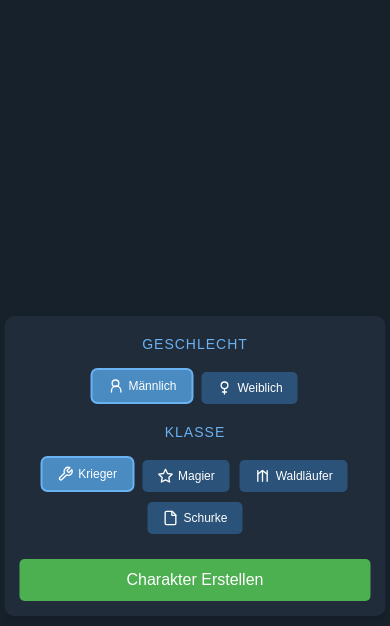
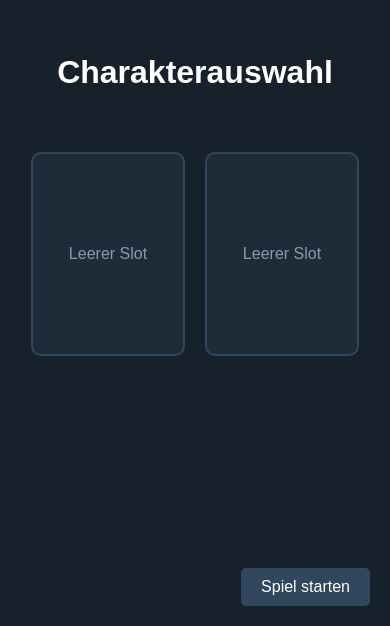
Before and after one commit to BiigToastie/G4NGMMO, a website built with webpack: page public/index.html in a window 390 px wide. Shown: the part 218-844 px from the top of the page. Built offline with nearby package versions, Linux system fonts and the light colour scheme; files whose address does not match are found by name; what @twa-dev/sdk would draw is missing.

Commit message:
Fix: Korrigiere Charakterauswahl und -erstellung

```diff
--- a/public/index.html
+++ b/public/index.html
@@ -3,173 +3,178 @@
 <head>
     <meta charset="UTF-8">
     <meta name="viewport" content="width=device-width, initial-scale=1.0">
-    <title>MMO Telegram Game</title>
+    <title>MMO Game</title>
     <style>
         body {
             margin: 0;
-            padding: 0;
+            overflow: hidden;
             font-family: Arial, sans-serif;
             background-color: #17212b;
-            color: #f5f5f5;
-            overflow: hidden;
+            color: white;
+        }
+
+        #character-selection {
+            position: absolute;
+            width: 100%;
+            height: 100%;
+            display: none;
+            flex-direction: column;
+            align-items: center;
+            justify-content: center;
+            gap: 20px;
+        }
+
+        .character-slots {
+            display: flex;
+            gap: 20px;
+            justify-content: center;
+            width: 100%;
+            padding: 20px;
+        }
+
+        .character-slot {
+            width: 150px;
+            height: 200px;
+            border: 2px solid #30475e;
+            border-radius: 10px;
+            display: flex;
+            flex-direction: column;
+            align-items: center;
+            justify-content: center;
+            cursor: pointer;
+            background-color: rgba(48, 71, 94, 0.3);
+            transition: all 0.3s ease;
+        }
+
+        .character-slot:hover {
+            border-color: #4a90e2;
+            background-color: rgba(74, 144, 226, 0.1);
+        }
+
+        .character-slot.selected {
+            border-color: #4a90e2;
+            background-color: rgba(74, 144, 226, 0.2);
+        }
+
+        .empty-slot-text {
+            color: #8a9aa9;
+            text-align: center;
+        }
+
+        #character-creator {
+            display: none;
+            position: absolute;
+            width: 100%;
+            height: 100%;
         }
 
         #character-preview {
-            position: fixed;
-            top: 0;
-            left: 0;
             width: 100%;
             height: 100%;
-            z-index: 1;
         }
 
-        #character-ui {
-            position: fixed;
+        .button-container {
+            position: absolute;
             bottom: 20px;
+            right: 20px;
+            display: flex;
+            gap: 10px;
+        }
+
+        .action-button {
+            padding: 10px 20px;
+            border: none;
+            border-radius: 5px;
+            background-color: #4a90e2;
+            color: white;
+            cursor: pointer;
+            font-size: 16px;
+        }
+
+        .action-button:disabled {
+            background-color: #30475e;
+            cursor: not-allowed;
+        }
+
+        #game-world {
+            display: none;
+            position: absolute;
+            width: 100%;
+            height: 100%;
+        }
+
+        .gender-buttons {
+            position: absolute;
+            top: 20px;
             left: 50%;
             transform: translateX(-50%);
-            background-color: rgba(35, 46, 60, 0.9);
-            padding: 20px;
-            border-radius: 10px;
-            z-index: 2;
             display: flex;
-            flex-direction: column;
-            gap: 15px;
-            box-shadow: 0 4px 6px rgba(0, 0, 0, 0.1);
-            width: 90%;
-            max-width: 400px;
+            gap: 10px;
         }
 
-        .button-group {
-            display: flex;
-            justify-content: center;
-            gap: 10px;
-            flex-wrap: wrap;
+        .gender-button {
+            padding: 10px 20px;
+            border: none;
+            border-radius: 5px;
+            background-color: #30475e;
+            color: white;
+            cursor: pointer;
         }
 
-        button {
-            background-color: #2b5278;
-            color: white;
-            border: none;
-            padding: 10px 20px;
-            border-radius: 5px;
-            cursor: pointer;
-            transition: all 0.3s ease;
-            display: flex;
-            align-items: center;
-            gap: 5px;
-            font-size: 14px;
-        }
-
-        button:hover {
-            background-color: #3a6d9a;
-            transform: translateY(-2px);
-        }
-
-        button.selected {
-            background-color: #4a8bc2;
-            box-shadow: 0 0 0 2px #6ab2f2;
-            transform: translateY(-2px);
-        }
-
-        .button-icon {
-            width: 20px;
-            height: 20px;
-            filter: invert(1);
-        }
-
-        #save-character {
-            background-color: #4CAF50;
-            width: 100%;
-            padding: 12px;
-            font-size: 16px;
-            margin-top: 10px;
-            justify-content: center;
-        }
-
-        #save-character:hover {
-            background-color: #45a049;
+        .gender-button.selected {
+            background-color: #4a90e2;
         }
 
         .error-message {
-            color: #ec3942;
-            background: rgba(236, 57, 66, 0.1);
-            padding: 10px;
+            position: fixed;
+            top: 20px;
+            left: 50%;
+            transform: translateX(-50%);
+            background-color: rgba(236, 57, 66, 0.9);
+            color: white;
+            padding: 10px 20px;
             border-radius: 5px;
-            margin: 10px 0;
+            z-index: 1000;
             display: none;
-            text-align: center;
-        }
-
-        .section-title {
-            color: #6ab2f2;
-            margin: 5px 0;
-            font-size: 14px;
-            text-align: center;
-            text-transform: uppercase;
-            letter-spacing: 1px;
-        }
-
-        @media (max-width: 480px) {
-            #character-ui {
-                bottom: 10px;
-                padding: 15px;
-            }
-
-            button {
-                padding: 8px 15px;
-                font-size: 12px;
-            }
-
-            .button-icon {
-                width: 16px;
-                height: 16px;
-            }
         }
     </style>
 </head>
 <body>
-    <div id="character-preview"></div>
-
-    <div id="character-ui">
-        <div class="section-title">Geschlecht</div>
-        <div class="button-group">
-            <button id="male-btn" class="selected">
-                <img src="dist/icons/male.svg" alt="Männlich" class="button-icon">
-                Männlich
-            </button>
-            <button id="female-btn">
-                <img src="dist/icons/female.svg" alt="Weiblich" class="button-icon">
-                Weiblich
-            </button>
+    <div id="character-selection">
+        <h1>Charakterauswahl</h1>
+        <div class="character-slots">
+            <div class="character-slot" data-slot="1">
+                <p class="empty-slot-text">Leerer Slot</p>
+            </div>
+            <div class="character-slot" data-slot="2">
+                <p class="empty-slot-text">Leerer Slot</p>
+            </div>
         </div>
-
-        <div class="section-title">Klasse</div>
-        <div class="button-group">
-            <button id="warrior-btn" class="selected">
-                <img src="dist/icons/warrior.svg" alt="Krieger" class="button-icon">
-                Krieger
-            </button>
-            <button id="mage-btn">
-                <img src="dist/icons/mage.svg" alt="Magier" class="button-icon">
-                Magier
-            </button>
-            <button id="ranger-btn">
-                <img src="dist/icons/ranger.svg" alt="Waldläufer" class="button-icon">
-                Waldläufer
-            </button>
-            <button id="rogue-btn">
-                <img src="dist/icons/rogue.svg" alt="Schurke" class="button-icon">
-                Schurke
-            </button>
+        <div class="button-container">
+            <button id="start-game" class="action-button" disabled>Spiel starten</button>
         </div>
-
-        <button id="save-character">Charakter Erstellen</button>
-        <div id="error-message" class="error-message"></div>
     </div>
 
-    <script src="dist/vendors.bundle.js"></script>
-    <script src="dist/threejs.bundle.js"></script>
-    <script src="dist/main.bundle.js"></script>
+    <div id="character-creator">
+        <div id="character-preview"></div>
+        <div class="gender-buttons">
+            <button id="male-btn" class="gender-button selected">Männlich</button>
+            <button id="female-btn" class="gender-button">Weiblich</button>
+        </div>
+        <div class="button-container">
+            <button id="save-character" class="action-button">Charakter speichern</button>
+            <button id="cancel-creation" class="action-button">Abbrechen</button>
+        </div>
+    </div>
+
+    <div id="game-world">
+        <div id="movement-controller"></div>
+    </div>
+
+    <div id="error-message" class="error-message"></div>
+
+    <script src="/runtime.0d42e4c757c582c8cfb1.js"></script>
+    <script src="/vendors.27052bde913ea61b4279.js"></script>
+    <script src="/main.3027ab57c263c72f0893.js"></script>
 </body>
 </html>
--- a/src/client/index.ts
+++ b/src/client/index.ts
@@ -23,6 +23,10 @@ async function initializeApp(): Promise<void> {
         console.log('App-Initialisierung startet...');
         await WebApp.ready();
         console.log('WebApp ist bereit');
+
+        document.getElementById('character-selection')!.style.display = 'flex';
+        document.getElementById('character-creator')!.style.display = 'none';
+        document.getElementById('game-world')!.style.display = 'none';
 
         await loadSavedCharacters();
         setupEventListeners();
@@ -72,13 +76,18 @@ function setupEventListeners(): void {
     setupCharacterSlots();
     setupCreatorButtons();
     setupGameStartButton();
+
+    console.log('Event-Listener eingerichtet');
 }
 
 function setupCharacterSlots(): void {
     const slots = document.querySelectorAll('.character-slot');
+    console.log('Gefundene Character-Slots:', slots.length);
+
     slots.forEach((slot: Element) => {
         slot.addEventListener('click', () => {
             const slotNumber = parseInt((slot as HTMLElement).dataset.slot || '0');
+            console.log('Slot geklickt:', slotNumber);
             handleSlotClick(slotNumber, slot as HTMLElement);
         });
     });
@@ -115,15 +124,36 @@ function setupCreatorButtons(): void {
     const saveBtn = document.getElementById('save-character');
     const cancelBtn = document.getElementById('cancel-creation');
 
-    if (!maleBtn || !femaleBtn || !saveBtn || !cancelBtn) {
-        console.error('Charakter-Editor Buttons nicht gefunden');
-        return;
+    console.log('Creator-Buttons gefunden:', {
+        maleBtn: !!maleBtn,
+        femaleBtn: !!femaleBtn,
+        saveBtn: !!saveBtn,
+        cancelBtn: !!cancelBtn
+    });
+
+    if (maleBtn && femaleBtn && saveBtn && cancelBtn) {
+        maleBtn.addEventListener('click', () => {
+            console.log('Male Button geklickt');
+            handleGenderSelection('male', maleBtn, femaleBtn);
+        });
+
+        femaleBtn.addEventListener('click', () => {
+            console.log('Female Button geklickt');
+            handleGenderSelection('female', femaleBtn, maleBtn);
+        });
+
+        saveBtn.addEventListener('click', () => {
+            console.log('Save Button geklickt');
+            handleSaveCharacter();
+        });
+
+        cancelBtn.addEventListener('click', () => {
+            console.log('Cancel Button geklickt');
+            hideCharacterCreator();
+        });
+    } else {
+        console.error('Nicht alle Creator-Buttons gefunden');
     }
-
-    maleBtn.addEventListener('click', () => handleGenderSelection('male', maleBtn, femaleBtn));
-    femaleBtn.addEventListener('click', () => handleGenderSelection('female', femaleBtn, maleBtn));
-    saveBtn.addEventListener('click', handleSaveCharacter);
-    cancelBtn.addEventListener('click', hideCharacterCreator);
 }
 
 function setupGameStartButton(): void {
@@ -226,11 +256,22 @@ async function startGame(): Promise<void> {
 }
 
 function showCharacterCreator(): void {
+    console.log('Zeige Charaktererstellung');
     document.getElementById('character-selection')!.style.display = 'none';
     document.getElementById('character-creator')!.style.display = 'block';
+
+    if (!characterCreator) {
+        console.log('Initialisiere CharacterCreator');
+        characterCreator = CharacterCreator.getInstance();
+        characterCreator.initialize().catch(error => {
+            console.error('Fehler bei der CharacterCreator-Initialisierung:', error);
+            showError('Fehler beim Laden des Charaktereditors');
+        });
+    }
 }
 
 function hideCharacterCreator(): void {
+    console.log('Verstecke Charaktererstellung');
     document.getElementById('character-creator')!.style.display = 'none';
     document.getElementById('character-selection')!.style.display = 'flex';
 }
```
